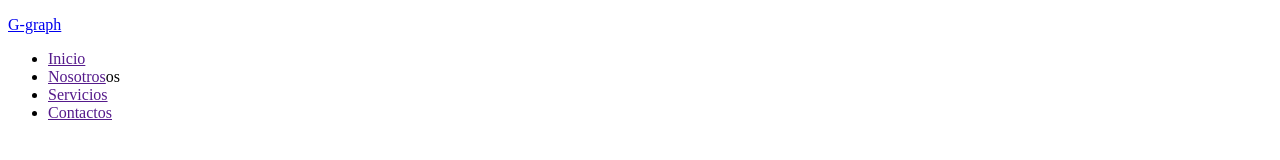
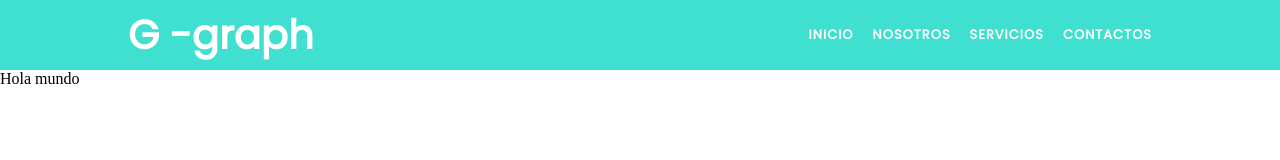
Before and after one commit to giancorn/Prueba1, a plain HTML site: page index.html in a window 1280 px wide. Drawn offline with Linux system fonts and the light colour scheme; a web font is replaced by a local one.

Commit message:
Banner creado

```diff
--- a/estilos.css
+++ b/estilos.css
@@ -1,12 +1,58 @@
-p{
-	color: red;
+*{
+	margin: 0;
+	padding: 0;
 }
 
-.azul{
-	color: blue;
+
+header{
+	width: 100%;
+	background: Turquoise;
+	height: 70px;
 }
 
-.fondo{
-	background: #3DE1C5;
-	width: 200px;
+.ancho{
+	width: 80%;
+	height: 60px;
+	background: red;
+	margin: auto;
 }
+.logo{
+	width: 30%;
+	height: 70px;
+	background: Turquoise;
+	float: left;
+	padding-top: 5px;
+	box-sizing: border-box;
+	font-family: 'Poppins', sans-serif;
+}
+.logo p a{
+	color: #fff;
+	font-size: 40px;
+	font-weight: bold;
+	text-decoration: none;
+}
+nav{
+	width: 70%;
+	height: 70px;
+	background: Turquoise;
+	float: left;
+	text-align: right;
+	padding-top: 25px;
+	box-sizing: border-box;
+}
+nav ul li{
+	display: inline;
+}
+nav ul li a{
+	color: #fff;
+	font-size: 13px;
+	text-decoration: none;
+	text-transform: uppercase;
+	padding-left: 15px;
+	font-weight: bold;
+	letter-spacing: 1px;
+	font-family: 'Poppins', sans-serif;
+}
+nav ul li a:hover{
+	color: #444;
+}
--- a/index.html
+++ b/index.html
@@ -3,26 +3,27 @@
 <head>
 	<title>Document</title>
 	<link rel="stylesheet" type="text/css" href="estilos.css">
+	<link href="https://fonts.googleapis.com/css?family=Chicle|Poppins|Raleway" rel="stylesheet"> <!-- Para la fuente -->
+
 </head>
 <body>
 <header>
 	<div class="ancho">
-
 		<div class="logo">
-			<p><a href="index.html">G-graph</a></p>
+			<p><a href="index.html">G -graph</a></p>
 		</div>
-
 		<nav>
 			<ul>
-				<li><a href="">Inicio</a></li>
-				<li><a href="">Nosotros</a>os</li>
-				<li><a href="">Servicios</a></li>
-				<li><a href="">Contactos</a></li>
+				<li><a href="#">Inicio</a></li>
+				<li><a href="#">Nosotros</a></li>
+				<li><a href="#">Servicios</a></li>
+				<li><a href="#">Contactos</a></li>
 			</ul>
 		</nav>
-
 	</div>
 </header>
 
+<p>Hola mundo</p>
+
 </body>
 </html>
```
